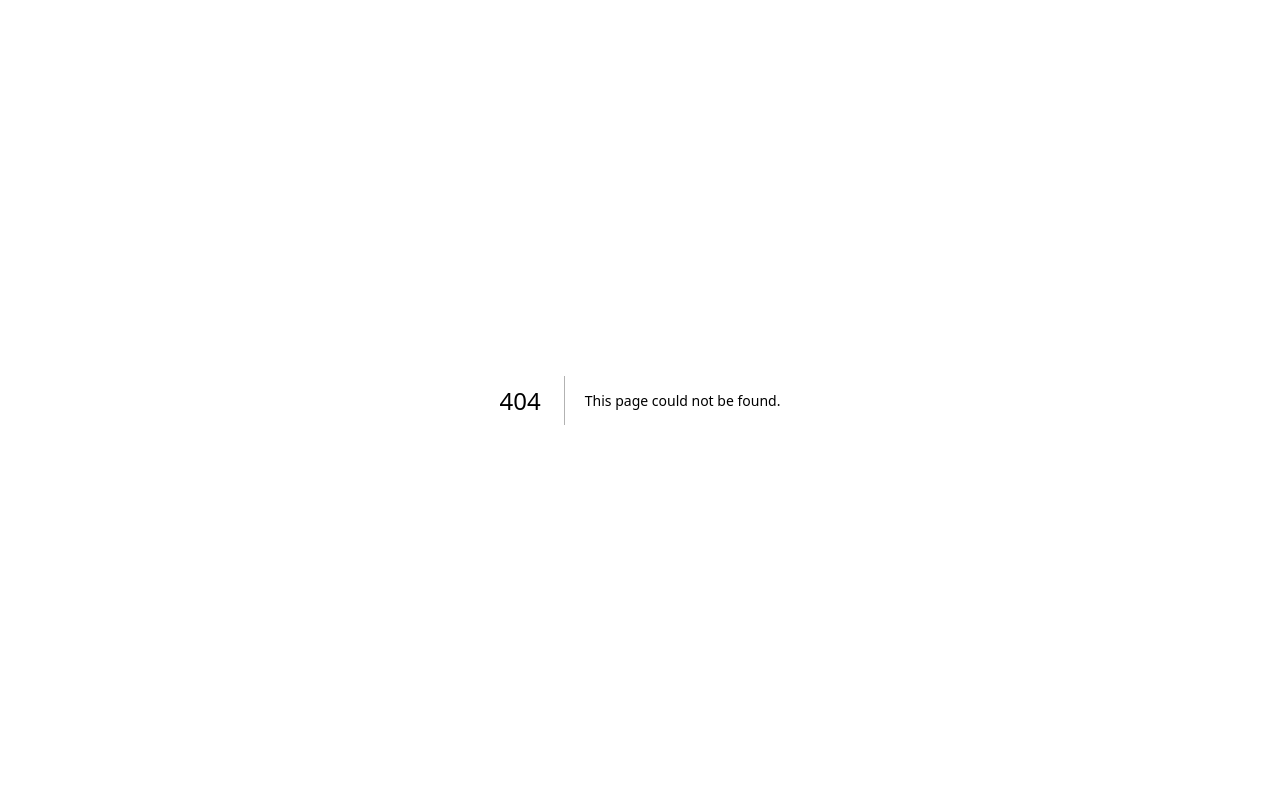
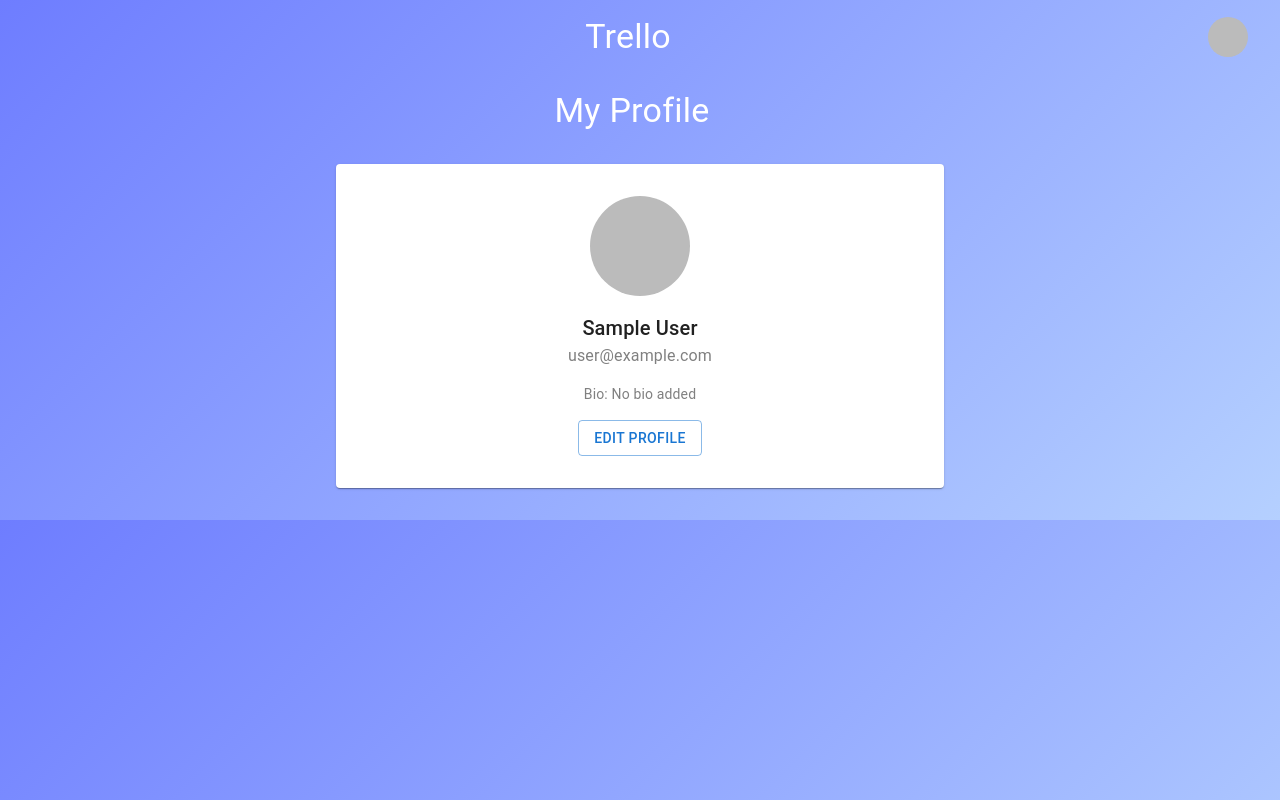
Before and after one commit to nasquez23/trello-clone, a Next.js app in the folder v3 - NextJS/: page /profile in a window 1280 px wide. Before the commit this address had no page. Built offline with nearby package versions, Linux system fonts and the light colour scheme; no server answers; sample sign-in values are in the browser's storage.

Commit message:
feat: add profile page

```diff
--- /dev/null
+++ b/v3 - NextJS/src/app/profile/page.tsx
@@ -0,0 +1,13 @@
+import Header from "@/components/Header";
+import ProfileCard from "@/components/ProfileCard";
+
+const ProfilePage = () => {
+  return (
+    <>
+      <Header />
+      <ProfileCard />
+    </>
+  );
+};
+
+export default ProfilePage;
--- a/v3 - NextJS/src/components/Header.tsx
+++ b/v3 - NextJS/src/components/Header.tsx
@@ -8,8 +8,11 @@
 import { useMutation } from "@tanstack/react-query";
 import { signOutUser } from "@/lib/auth";
 import toast from "react-hot-toast";
+import { useRouter } from "next/navigation";
+import Link from "next/link";
 
 const Header = () => {
+  const router = useRouter();
   const [user, setUser] = useState<User | null>(null);
   const [anchorEl, setAnchorEl] = useState<null | HTMLElement>(null);
 
@@ -17,6 +20,7 @@
     mutationFn: signOutUser,
     onSuccess: () => {
       toast.success("You have succesfully logged out.");
+      router.push("/login");
     },
   });
 
@@ -34,6 +38,7 @@
 
   useEffect(() => {
     const unsubscribe = auth.onAuthStateChanged((user) => {
+      if (!user) router.push("/login");
       setUser(user);
     });
 
@@ -57,6 +62,7 @@
         <Typography
           variant="h4"
           sx={{
+            marginLeft: "2rem",
             flexGrow: 1,
             textAlign: "center",
           }}
@@ -85,12 +91,14 @@
               open={Boolean(anchorEl)}
               onClose={handleMenuClose}
             >
+              <Link href="/profile">
                 <MenuItem
                   sx={{ padding: "0.7rem 1.2rem" }}
                   onClick={handleMenuClose}
                 >
                   Profile
                 </MenuItem>
+              </Link>
               <MenuItem
                 sx={{ padding: "0.7rem 1.2rem" }}
                 onClick={handleLogout}
--- /dev/null
+++ b/v3 - NextJS/src/components/ProfileCard.tsx
@@ -0,0 +1,140 @@
+"use client";
+
+import { auth } from "@/lib/firebase";
+import {
+  Box,
+  Typography,
+  Paper,
+  Avatar,
+  TextField,
+  Button,
+} from "@mui/material";
+import { useState } from "react";
+
+const ProfileCard = () => {
+  const user = auth.currentUser;
+  const [editing, setEditing] = useState(false);
+  const [displayName, setDisplayName] = useState(user?.displayName || "");
+  const [email, setEmail] = useState(user?.email || "");
+  const [bio, setBio] = useState("");
+
+  const handleSaveChanges = () => {
+    setEditing(false);
+  };
+
+  return (
+    <Box sx={{ padding: "2rem", width: "100%" }}>
+      <Typography
+        variant="h4"
+        sx={{
+          color: "white",
+          textAlign: "center",
+          marginRight: "1rem",
+          marginBottom: "2rem",
+        }}
+      >
+        My Profile
+      </Typography>
+
+      <Paper
+        sx={{ padding: "2rem", textAlign: "center", width: "50%", mx: "auto" }}
+      >
+        <Avatar
+          src={user?.photoURL || "/default-avatar.png"}
+          sx={{
+            width: 100,
+            height: 100,
+            margin: "0 auto",
+            marginBottom: "1rem",
+          }}
+        />
+
+        <Typography variant="h6">
+          {user?.displayName || "Anonymous User"}
+        </Typography>
+        <Typography
+          variant="body1"
+          sx={{ color: "gray", marginBottom: "1rem" }}
+        >
+          {user?.email}
+        </Typography>
+
+        {editing ? (
+          <>
+            <TextField
+              label="Name"
+              value={displayName}
+              onChange={(e) => setDisplayName(e.target.value)}
+              fullWidth
+              sx={{ marginBottom: "1rem" }}
+            />
+            <TextField
+              label="Email"
+              value={email}
+              onChange={(e) => setEmail(e.target.value)}
+              fullWidth
+              sx={{ marginBottom: "1rem" }}
+            />
+            <TextField
+              label="Bio"
+              value={bio}
+              onChange={(e) => setBio(e.target.value)}
+              fullWidth
+              multiline
+              rows={4}
+              sx={{ marginBottom: "1rem" }}
+            />
+          </>
+        ) : (
+          <Typography
+            variant="body2"
+            sx={{ marginBottom: "1rem", color: "gray" }}
+          >
+            Bio: {bio || "No bio added"}
+          </Typography>
+        )}
+
+        <Box sx={{ display: "flex", justifyContent: "center" }}>
+          {editing ? (
+            <>
+              <Button
+                variant="contained"
+                onClick={handleSaveChanges}
+                sx={{
+                  marginRight: "1rem",
+                  fontWeight: "bold",
+                  backgroundColor: "#1f51ff",
+                  "&:hover": {
+                    backgroundColor: "#0047ab",
+                  },
+                }}
+              >
+                Save Changes
+              </Button>
+              <Button
+                sx={{
+                  fontWeight: "bold",
+                  border: "none",
+                  color: "black",
+                  "&:hover": {
+                    backgroundColor: "lightgray",
+                  },
+                }}
+                variant="outlined"
+                onClick={() => setEditing(false)}
+              >
+                Cancel
+              </Button>
+            </>
+          ) : (
+            <Button variant="outlined" onClick={() => setEditing(true)}>
+              Edit Profile
+            </Button>
+          )}
+        </Box>
+      </Paper>
+    </Box>
+  );
+};
+
+export default ProfileCard;
```
Lines whose indentation alone changed are shown as unchanged.
